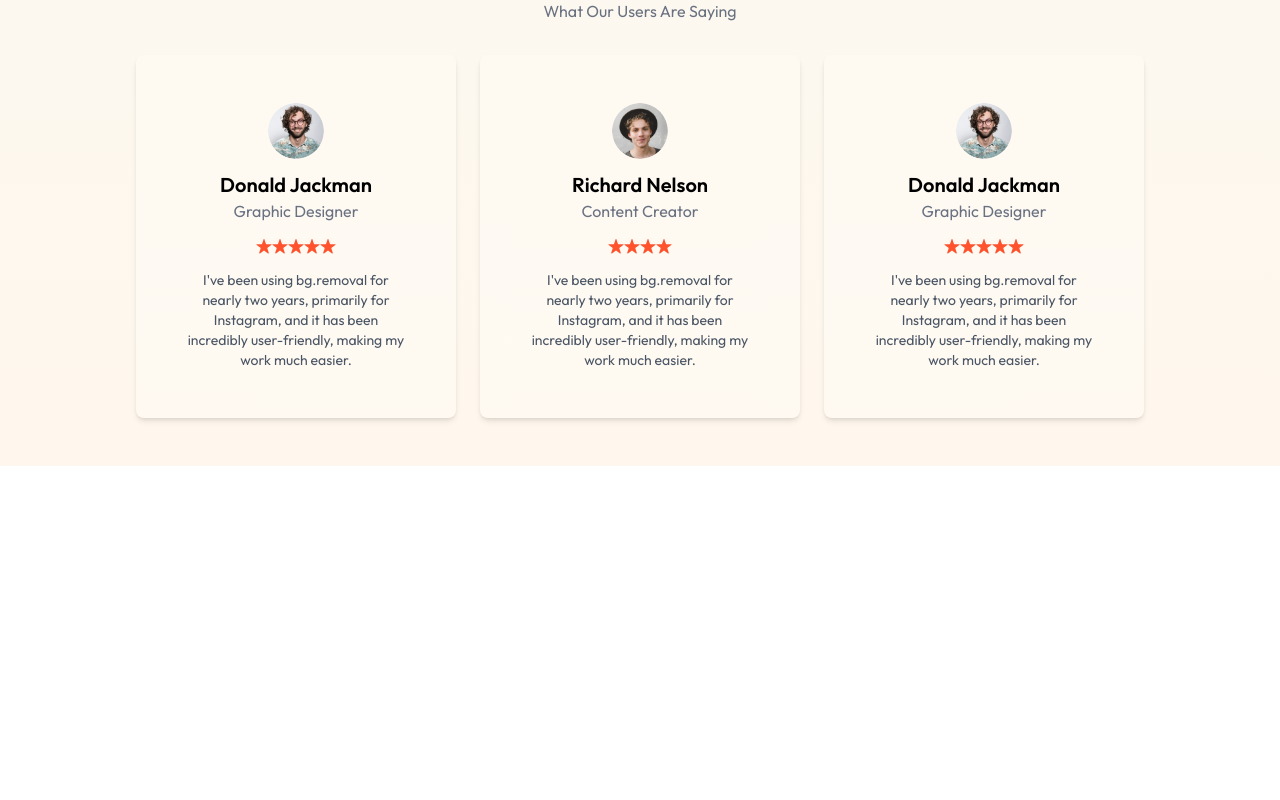
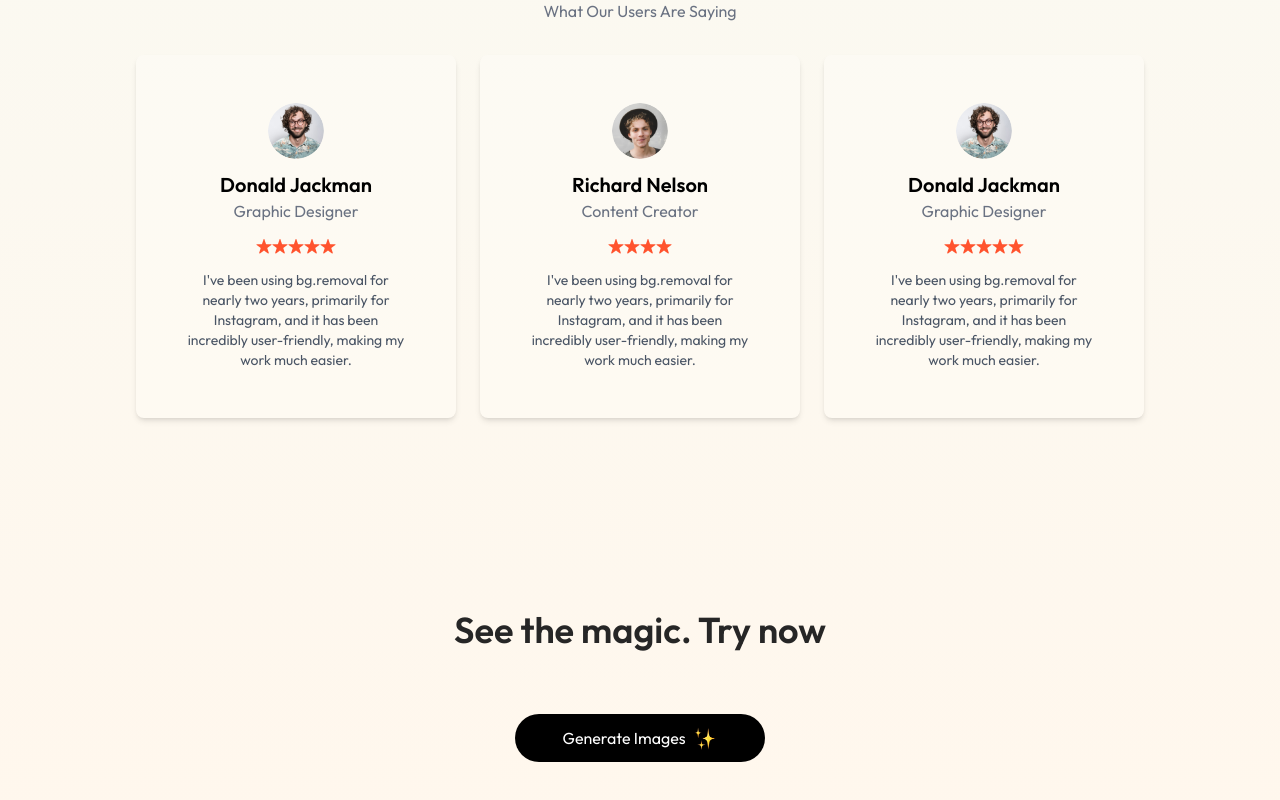
Before and after one commit to RithikRanaweera/ai-image-generator, a React (Vite) app in the folder client/: page / in a window 1280 px wide. Shown: the part 2081-2881 px from the top of the page. Before the commit the page ends 2627 px from the top, so only its background shows below. Built offline with nearby package versions, Linux system fonts and the light colour scheme.

Commit message:
create Generate Images btn

```diff
--- /dev/null
+++ b/client/src/components/GenerateBtn.jsx
@@ -0,0 +1,19 @@
+import React from 'react'
+import { assets } from '../assets/assets'
+
+const GenerateBtn = () => {
+    return (
+        <div className='pb-16 text-center'>
+            <h1 className='text-2xl md:text-3xl lg:text-4xl
+                mt-4 font-semibold text-neutral-800 py-6 md:py-16' >See the magic. Try now</h1>
+
+            <button className='inline-flex items-center gap-2 px-12 py-3
+            rounded-full bg-black text-white m-auto hover:scale-105
+            transition-all duration-500'>Generate Images
+                <img src={assets.star_group} alt="" className='h-6' />
+            </button>
+        </div>
+    )
+}
+
+export default GenerateBtn
--- a/client/src/pages/Home.jsx
+++ b/client/src/pages/Home.jsx
@@ -3,6 +3,7 @@
 import Steps from '../components/Steps'
 import Description from '../components/Description'
 import Textimonials from '../components/Textimonials'
+import GenerateBtn from '../components/GenerateBtn'
 
 const Home = () => {
   return (
@@ -11,6 +12,7 @@
       <Steps/>
       <Description/>
       <Textimonials/>
+      <GenerateBtn/>
     </div>
   )
 }
```
